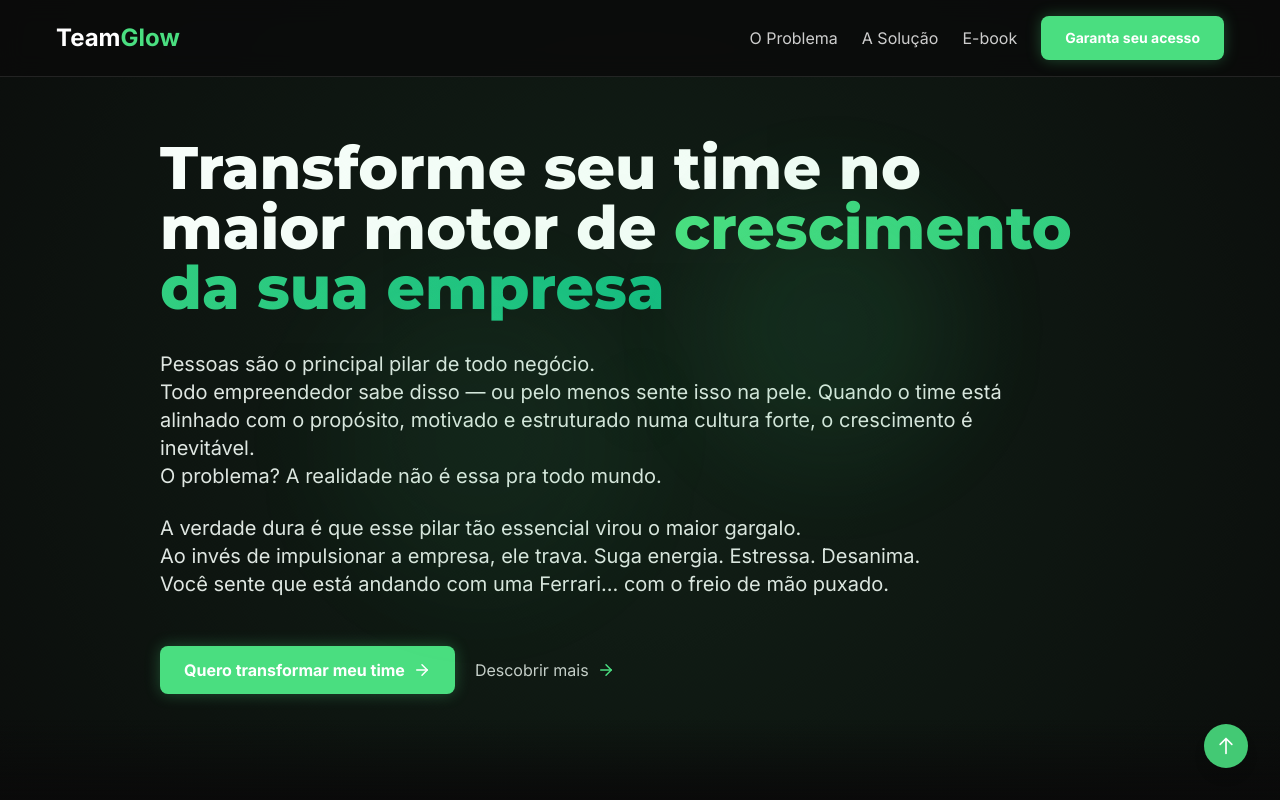
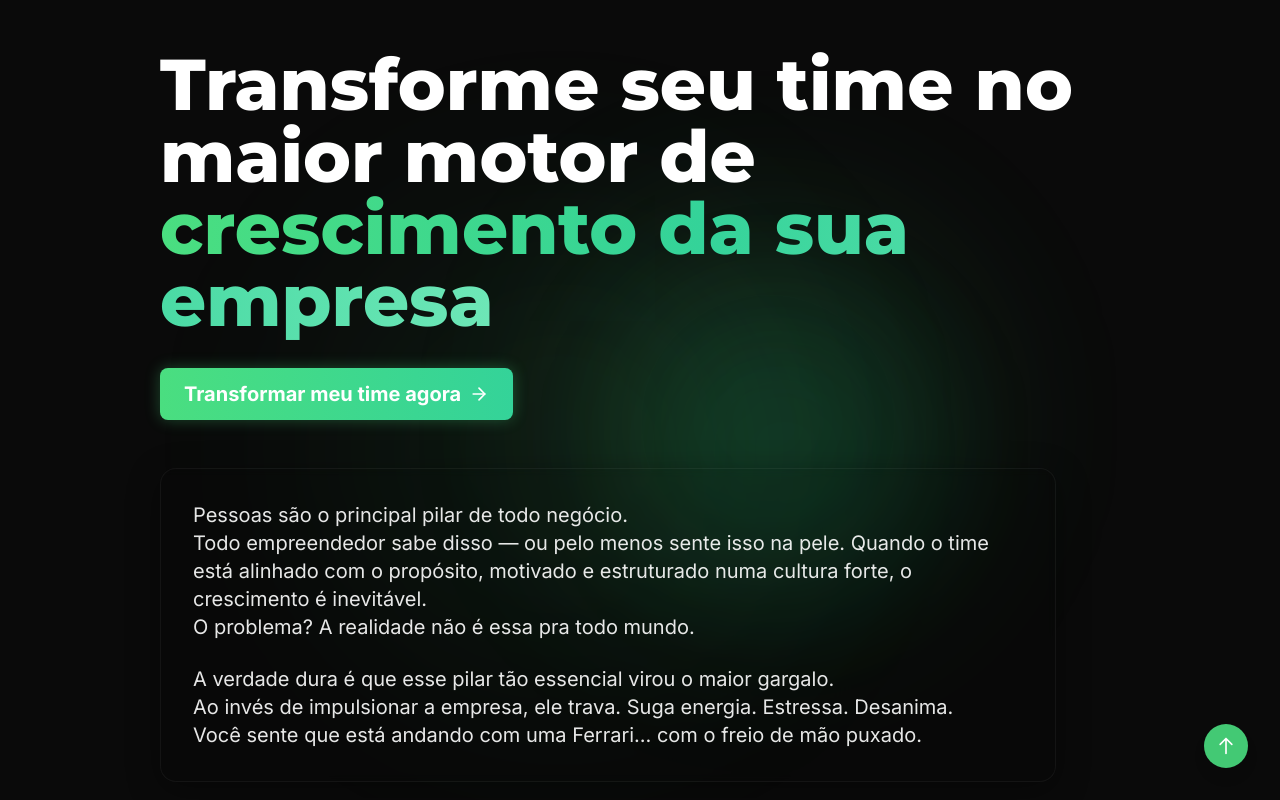
Before and after one commit to mizaeldapreev/team-glow-landing-page, a React (Vite) app: page / in a window 1280 px wide. Shown: the top 800 px of the page. Built offline with nearby package versions, Linux system fonts and the light colour scheme.

Commit message:
feat: Improve landing page design
Add a button below the headline, remove the header, and enhance the landing page with more depth and gradients.

```diff
--- a/src/components/Hero.tsx
+++ b/src/components/Hero.tsx
@@ -4,22 +4,32 @@ import { ArrowRight } from 'lucide-react';
 
 const Hero = () => {
   return (
-    <section className="bg-glow pt-24 pb-16 px-4 min-h-screen flex items-center relative">
-      <div className="container mx-auto max-w-5xl">
+    <section className="pt-12 pb-16 px-4 min-h-screen flex items-center relative overflow-hidden">
+      <div className="container mx-auto max-w-5xl relative z-10">
         <div className="animate-fade-in">
-          <h1 className="text-3xl md:text-5xl lg:text-6xl font-extrabold mb-8 leading-tight">
-            Transforme seu time no maior motor de
-            <span className="bg-clip-text text-transparent bg-gradient-to-r from-landing-green to-emerald-500"> crescimento da sua empresa</span>
-          </h1>
+          <div className="relative mb-12">
+            <h1 className="text-4xl md:text-6xl lg:text-7xl font-extrabold leading-tight">
+              Transforme seu time no maior motor de
+              <span className="bg-clip-text text-transparent bg-gradient-to-r from-landing-green via-emerald-400 to-emerald-300"> crescimento da sua empresa</span>
+            </h1>
 
-          <div className="space-y-6 text-lg md:text-xl text-white/90 max-w-4xl">
-            <p>
+            {/* New CTA button right after headline */}
+            <div className="mt-8">
+              <a href="#ebook" className="cta-button group flex items-center gap-2 text-xl w-fit">
+                Transformar meu time agora
+                <ArrowRight size={20} className="transform transition-transform group-hover:translate-x-1" />
+              </a>
+            </div>
+          </div>
+
+          <div className="space-y-6 text-lg md:text-xl text-white/90 max-w-4xl backdrop-blur-sm bg-black/10 p-8 rounded-2xl border border-white/5 shadow-[0_8px_32px_rgba(0,0,0,0.37)]">
+            <p className="relative z-10">
               Pessoas são o principal pilar de todo negócio.<br />
               Todo empreendedor sabe disso — ou pelo menos sente isso na pele. Quando o time está alinhado com o propósito, motivado e estruturado numa cultura forte, o crescimento é inevitável.<br />
               O problema? A realidade não é essa pra todo mundo.
             </p>
 
-            <p>
+            <p className="relative z-10">
               A verdade dura é que esse pilar tão essencial virou o maior gargalo.<br />
               Ao invés de impulsionar a empresa, ele trava. Suga energia. Estressa. Desanima.<br />
               Você sente que está andando com uma Ferrari… com o freio de mão puxado.
@@ -27,22 +37,19 @@ const Hero = () => {
           </div>
 
           <div className="mt-12 flex flex-col md:flex-row gap-5 items-center">
-            <a href="#ebook" className="cta-button flex items-center gap-2 w-full md:w-auto justify-center">
-              Quero transformar meu time
-              <ArrowRight size={18} />
-            </a>
-            <a href="#problema" className="text-white/80 hover:text-landing-green transition-colors duration-300 flex items-center gap-2">
+            <a href="#problema" className="text-white/80 hover:text-landing-green transition-colors duration-300 flex items-center gap-2 relative group">
               Descobrir mais
-              <ArrowRight size={18} className="text-landing-green" />
+              <ArrowRight size={18} className="text-landing-green transform transition-transform group-hover:translate-x-1" />
             </a>
           </div>
         </div>
       </div>
 
-      {/* Decorative elements */}
-      <div className="absolute bottom-0 left-0 w-full h-20 bg-gradient-to-t from-landing-black to-transparent"></div>
-      <div className="absolute top-1/4 right-1/4 w-64 h-64 bg-landing-green/10 rounded-full blur-3xl animate-glow"></div>
-      <div className="absolute bottom-1/4 left-1/4 w-80 h-80 bg-landing-green/5 rounded-full blur-3xl animate-glow"></div>
+      {/* Enhanced decorative elements */}
+      <div className="absolute top-0 left-0 w-full h-full bg-gradient-to-b from-landing-black via-landing-black/95 to-landing-black pointer-events-none"></div>
+      <div className="absolute top-1/4 right-1/4 w-96 h-96 bg-landing-green/20 rounded-full blur-[100px] animate-pulse"></div>
+      <div className="absolute bottom-1/4 left-1/4 w-[30rem] h-[30rem] bg-landing-green/10 rounded-full blur-[120px] animate-pulse delay-1000"></div>
+      <div className="absolute top-1/3 left-1/2 w-72 h-72 bg-emerald-500/10 rounded-full blur-[80px] animate-pulse delay-500"></div>
     </section>
   );
 };
--- a/src/index.css
+++ b/src/index.css
@@ -1,4 +1,3 @@
-
 @import url('https://fonts.googleapis.com/css2?family=Montserrat:wght@400;500;600;700;800&family=Inter:wght@300;400;500;600;700&display=swap');
 
 @tailwind base;
@@ -100,6 +99,16 @@
   }
 }
 
+@layer components {
+  .cta-button {
+    @apply bg-gradient-to-r from-landing-green to-emerald-400 text-white font-bold py-4 px-8 rounded-xl transform transition-all duration-300 shadow-[0_8px_32px_rgba(74,222,128,0.3)];
+  }
+
+  .cta-button:hover {
+    @apply shadow-[0_8px_32px_rgba(74,222,128,0.5)] -translate-y-1;
+  }
+}
+
 /* Custom styles */
 .bg-glow {
   position: relative;
@@ -113,8 +122,8 @@
   left: -50%;
   width: 200%;
   height: 200%;
-  background: radial-gradient(circle, rgba(74, 222, 128, 0.1) 0%, rgba(10, 10, 10, 0) 60%);
-  animation: rotate 15s linear infinite;
+  background: radial-gradient(circle, rgba(74, 222, 128, 0.15) 0%, rgba(10, 10, 10, 0) 70%);
+  animation: rotate 20s linear infinite;
   z-index: 0;
 }
 
--- a/src/pages/Index.tsx
+++ b/src/pages/Index.tsx
@@ -1,6 +1,4 @@
-
 import React, { useEffect } from 'react';
-import Navbar from '../components/Navbar';
 import Hero from '../components/Hero';
 import PainPoints from '../components/PainPoints';
 import Solution from '../components/Solution';
@@ -28,7 +26,6 @@ const Index = () => {
 
   return (
     <div className="min-h-screen bg-landing-black text-white overflow-x-hidden">
-      <Navbar />
       <Hero />
       <PainPoints />
       <Solution />
```
